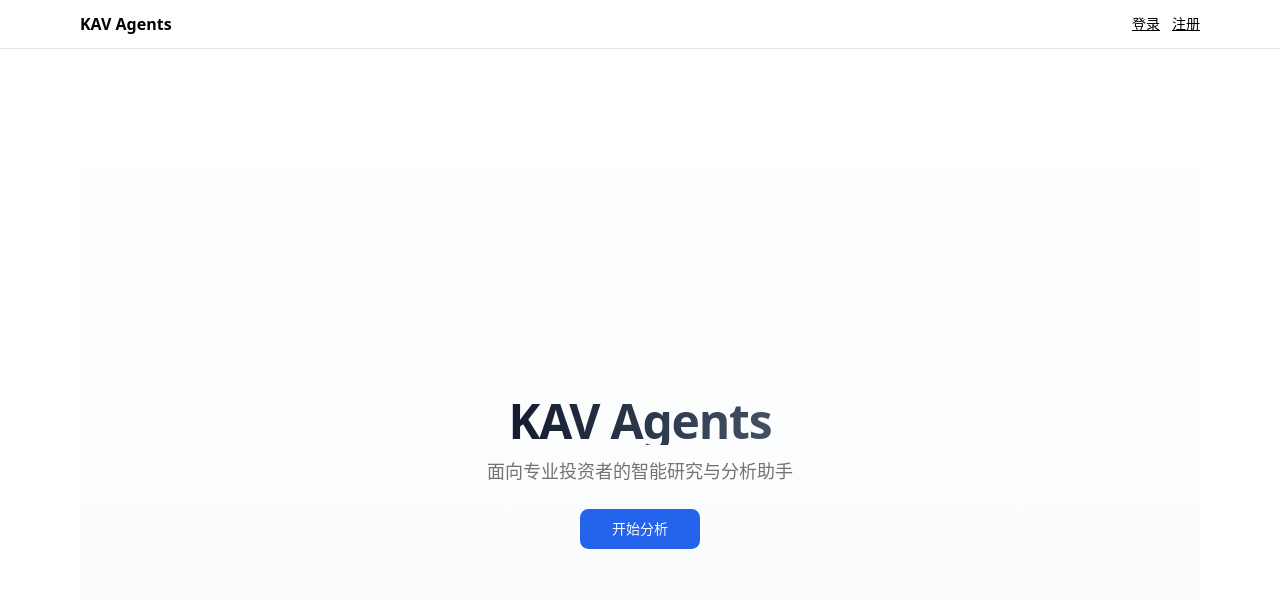
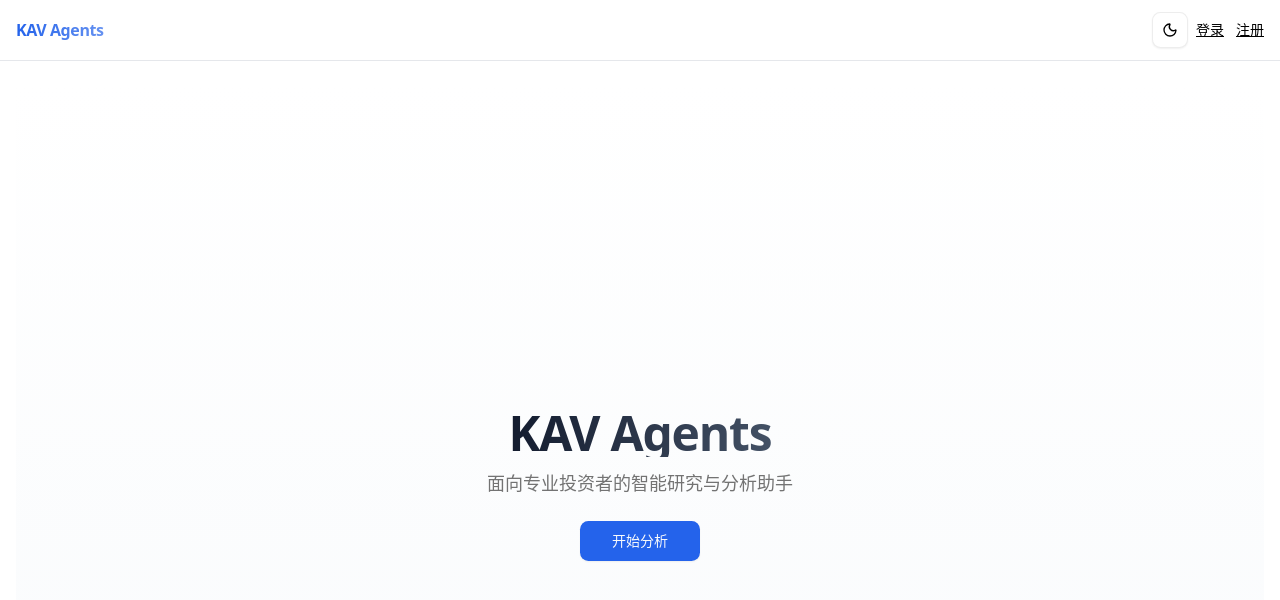
Before and after one commit to kshern/kav-agents, a Next.js app in the folder packages/web/: page / in a window 1280 px wide. Shown: the top 600 px of the page. Built offline with nearby package versions, Linux system fonts and the light colour scheme; no server answers.

Commit message:
feat: 初始化前端基础组件和布局，包含进度条、主题切换和步骤追踪器

```diff
--- a/packages/web/src/app/layout.tsx
+++ b/packages/web/src/app/layout.tsx
@@ -1,6 +1,7 @@
  import type { Metadata } from "next";
- import "./globals.css";
- import AuthStatus from "@/components/AuthStatus";
+import "./globals.css";
+import AuthStatus from "@/components/AuthStatus";
+import ThemeToggle from "@/components/ThemeToggle";
 
 export const metadata: Metadata = {
   title: "KAV Agents — 智能投研",
@@ -17,14 +18,17 @@ export default function RootLayout({
   return (
     <html lang="zh-CN">
       <body className="min-h-screen font-sans antialiased">
-        {/* 顶部导航：显示登录状态与入口 */}
-        <header className="w-full border-b">
-          <div className="mx-auto max-w-6xl px-4 py-3 flex items-center justify-between">
-            <a href="/" className="font-semibold">KAV Agents</a>
-            <AuthStatus />
+        {/* 顶部导航：显示登录状态与入口 + 主题切换 */}
+        <header className="sticky top-0 z-50 w-full border-b supports-[backdrop-filter]:bg-background/60 backdrop-blur">
+          <div className="mx-auto max-w-7xl px-4 py-3 flex items-center justify-between">
+            <a href="/" className="font-semibold tracking-tight bg-gradient-to-r from-primary to-primary/70 bg-clip-text text-transparent">KAV Agents</a>
+            <div className="flex items-center gap-2">
+              <ThemeToggle />
+              <AuthStatus />
+            </div>
           </div>
         </header>
-        <main className="mx-auto max-w-6xl px-4 py-6">
+        <main className="mx-auto max-w-7xl px-4 py-6">
           {children}
         </main>
       </body>
--- a/packages/web/src/components/ProgressTracker/StepItem.tsx
+++ b/packages/web/src/components/ProgressTracker/StepItem.tsx
@@ -16,16 +16,18 @@ const StepItem: React.FC<StepItemProps> = ({ step, status, isLast }) => {
   }, [status, step.icon]);
 
   return (
-    <div className="flex items-start">
+    <div className="flex items-start group">
       <div className="flex flex-col items-center mr-4">
-        {/* 步骤图标 */}
+        {/* 步骤图标：带描边与光晕动效，提升质感 */}
         <div
           className={cn(
-            "w-10 h-10 rounded-full flex items-center justify-center transition-colors duration-300",
-            status === "pending" && "bg-muted text-muted-foreground",
-            status === "in-progress" && "bg-primary text-primary-foreground",
-            status === "completed" && "bg-emerald-500 text-white",
+            "w-10 h-10 rounded-full flex items-center justify-center transition-all duration-300 ring-1",
+            status === "pending" && "bg-muted text-muted-foreground ring-border",
+            status === "in-progress" && "bg-primary text-primary-foreground ring-primary/40 animate-glow",
+            status === "completed" && "bg-emerald-500 text-white ring-emerald-400",
+            "group-hover:scale-[1.03]",
           )}
+          title={step.text}
         >
           <Icon
             className={cn(
@@ -35,12 +37,12 @@ const StepItem: React.FC<StepItemProps> = ({ step, status, isLast }) => {
           />
         </div>
 
-        {/* 连接线（非最后一项才显示） */}
+        {/* 连接线（非最后一项才显示）：根据状态切换颜色 */}
         {!isLast && (
           <div
             className={cn(
               "line h-full w-0.5 mt-1 transition-colors duration-300",
-              status === "completed" ? "bg-emerald-500" : "bg-muted",
+              status === "completed" ? "bg-emerald-500" : status === "in-progress" ? "bg-primary/60" : "bg-muted",
             )}
           ></div>
         )}
--- /dev/null
+++ b/packages/web/src/components/ThemeToggle.tsx
@@ -0,0 +1,54 @@
+"use client";
+
+import React from "react";
+import { Moon, Sun } from "lucide-react";
+import { Button } from "@/components/ui/button";
+
+/**
+ * 主题切换组件
+ * 切换 html 上的 dark 类，并将用户选择持久化到 localStorage
+ */
+const ThemeToggle: React.FC = () => {
+  // 读取当前主题：优先 localStorage，其次系统偏好
+  const getInitial = React.useCallback((): "light" | "dark" => {
+    if (typeof window === "undefined") return "light";
+    const saved = window.localStorage.getItem("theme");
+    if (saved === "light" || saved === "dark") return saved;
+    const prefersDark = window.matchMedia && window.matchMedia("(prefers-color-scheme: dark)").matches;
+    return prefersDark ? "dark" : "light";
+  }, []);
+
+  const [theme, setTheme] = React.useState<"light" | "dark">(getInitial);
+
+  // 初始化与变更时，同步到 DOM 与 localStorage
+  React.useEffect(() => {
+    if (typeof document === "undefined") return;
+    const root = document.documentElement;
+    if (theme === "dark") {
+      root.classList.add("dark");
+    } else {
+      root.classList.remove("dark");
+    }
+    try {
+      window.localStorage.setItem("theme", theme);
+    } catch {}
+  }, [theme]);
+
+  // 点击切换
+  const toggle = () => setTheme((t) => (t === "dark" ? "light" : "dark"));
+
+  return (
+    <Button
+      variant="outline"
+      size="icon"
+      aria-label={theme === "dark" ? "切换为亮色" : "切换为暗色"}
+      onClick={toggle}
+      className="border-border/70"
+      title={theme === "dark" ? "切换为亮色" : "切换为暗色"}
+    >
+      {theme === "dark" ? <Sun className="size-4" /> : <Moon className="size-4" />}
+    </Button>
+  );
+};
+
+export default ThemeToggle;
--- a/packages/web/src/components/ui/progress.tsx
+++ b/packages/web/src/components/ui/progress.tsx
@@ -14,14 +14,23 @@ function Progress({
     <ProgressPrimitive.Root
       data-slot="progress"
       className={cn(
-        "bg-primary/20 relative h-2.5 md:h-3 w-full overflow-hidden rounded-full",
+        // 进度条轨道：高端质感，轻微玻璃态与描边
+        "relative h-2.5 md:h-3 w-full overflow-hidden rounded-full border border-border/60 bg-background supports-[backdrop-filter]:bg-background/50 backdrop-blur",
         className,
       )}
       {...props}
     >
       <ProgressPrimitive.Indicator
         data-slot="progress-indicator"
-        className="h-full w-full flex-1 transition-all bg-gradient-to-r from-primary to-primary/80"
+        // 指示器：动态渐变 + 闪动流光（shimmer）
+        className={cn(
+          "h-full w-full flex-1 transition-all",
+          "bg-gradient-to-r from-primary via-primary/90 to-primary/70",
+          // 让背景可移动以配合 shimmer 动画
+          "bg-[length:200%_100%] animate-shimmer",
+          // 轻微投影增强立体感
+          "shadow-sm",
+        )}
         style={{ transform: `translateX(-${100 - (value || 0)}%)` }}
       />
     </ProgressPrimitive.Root>
--- a/packages/web/tailwind.config.ts
+++ b/packages/web/tailwind.config.ts
@@ -61,6 +61,11 @@ const config: Config = {
       fontFamily: {
         sans: ["var(--font-sans)"],
       },
+      boxShadow: {
+        xs: "0 1px 2px 0 hsl(var(--foreground)/0.06)",
+        sm: "0 2px 6px -1px hsl(var(--foreground)/0.06), 0 1px 3px 0 hsl(var(--foreground)/0.04)",
+        lg: "0 10px 15px -3px hsl(var(--foreground)/0.08), 0 4px 6px -2px hsl(var(--foreground)/0.03)",
+      },
       keyframes: {
         "accordion-down": {
           from: { height: "0" },
@@ -70,10 +75,20 @@ const config: Config = {
           from: { height: "var(--radix-accordion-content-height)" },
           to: { height: "0" },
         },
+        shimmer: {
+          "0%": { backgroundPosition: "0% 50%" },
+          "100%": { backgroundPosition: "200% 50%" },
+        },
+        glow: {
+          "0%, 100%": { boxShadow: "0 0 0 0 hsl(var(--ring)/0.0)" },
+          "50%": { boxShadow: "0 0 0 6px hsl(var(--ring)/0.08)" },
+        },
       },
       animation: {
         "accordion-down": "accordion-down 0.2s ease-out",
         "accordion-up": "accordion-up 0.2s ease-out",
+        shimmer: "shimmer 1.6s linear infinite",
+        glow: "glow 2s ease-in-out infinite",
       },
     },
   },
```
